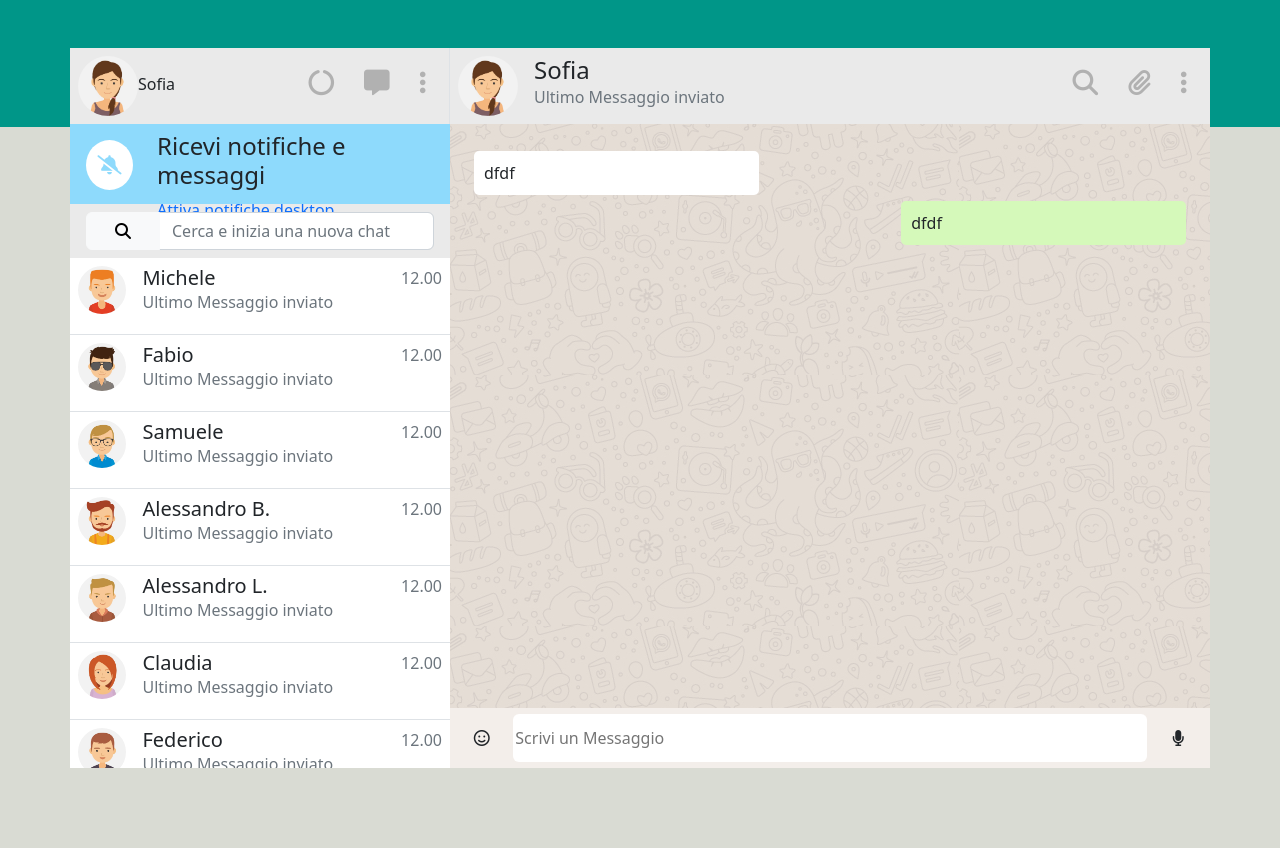
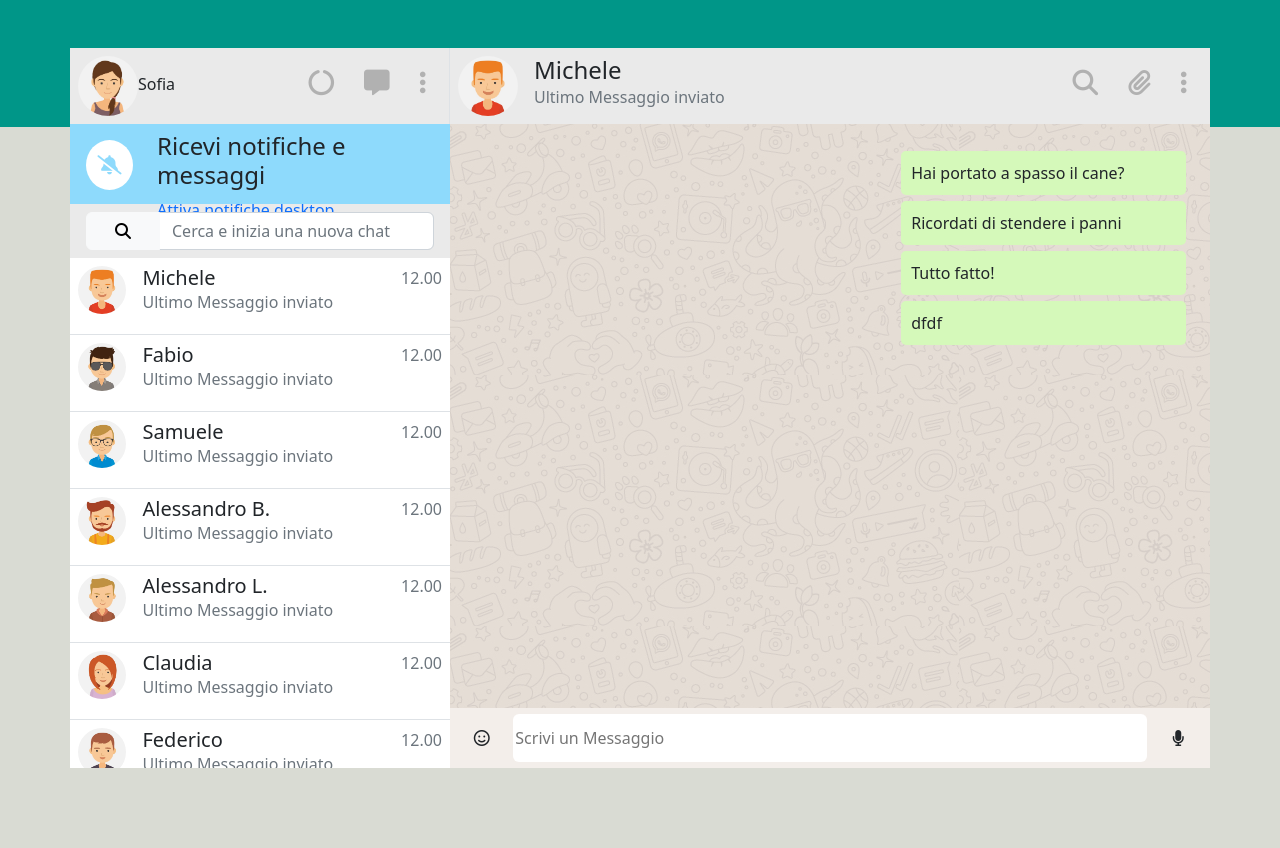
Before and after one commit to CarloColletti/vue-boolzapp, a plain HTML site: page index.html in a window 1280 px wide. Drawn offline with nearby package versions, Linux system fonts and the light colour scheme.

Commit message:
milestone 2 prova statica

```diff
--- a/index.html
+++ b/index.html
@@ -74,7 +74,8 @@
 
                     <!-- section messaggi-list-chat  -->
                     <section class="message-list text-overflow">
-                        <div class="p-2 d-flex justify-content-between border-bottom" v-for="(contact) in contacts">
+                        <div class="p-2 d-flex justify-content-between border-bottom"
+                            v-for="(contact, index) in contacts">
                             <div class="d-flex">
                                 <div class="avatar w-15">
                                     <img :src="'../img/avatar'+(contact.avatar)+'.jpg'" class="img-fluid img-chat"
@@ -102,11 +103,12 @@
                     <section class="bg-personal p-2 d-flex justify-content-between">
                         <div class="avatar h-alt d-flex">
                             <div class="avatar">
-                                <img src="./img/avatar_io.jpg" class="img-fluid img-chat chat-avatar-img" alt="#">
+                                <img :src="'../img/avatar'+(contacts[0].avatar)+'.jpg'"
+                                    class="img-fluid img-chat chat-avatar-img" alt="#">
                             </div>
                             <div class="px-3">
                                 <h3 class="m-0 fs-4">
-                                    Sofia
+                                    {{contacts[0].name}}
                                 </h3>
                                 <div class="text-secondary fs-6">
                                     Ultimo Messaggio inviato
@@ -123,7 +125,9 @@
                     <!-- section chat-open  -->
                     <section>
                         <div class=" chat-open p-4 d-flex flex-column ov">
-                            <div class="recived">dfdf</div>
+                            <div v-for="message in contacts[0].messages" class="sent">
+                                {{message.text_mess}}
+                            </div>
                             <div class="sent">dfdf</div>
                         </div>
                     </section>
```
